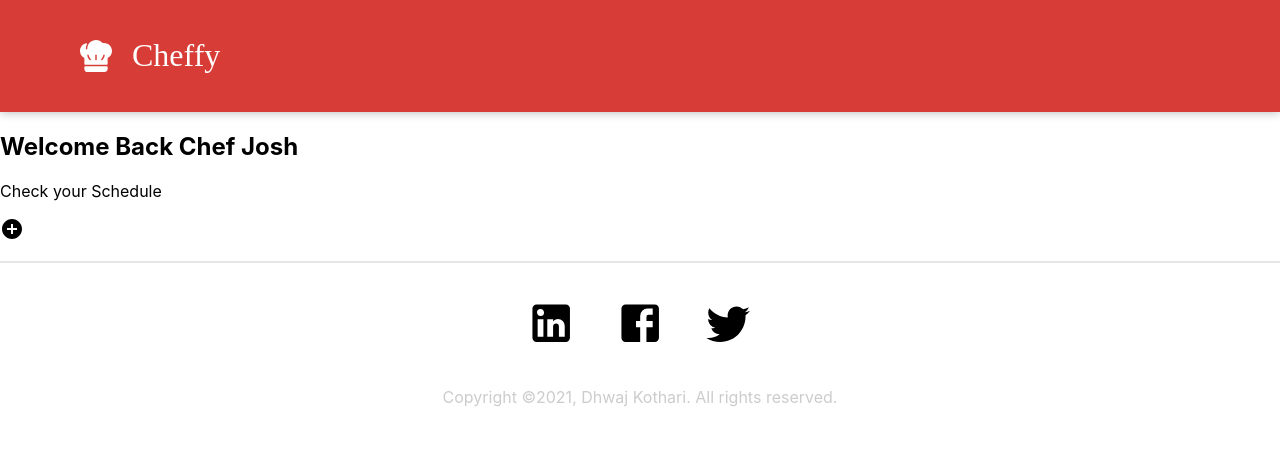
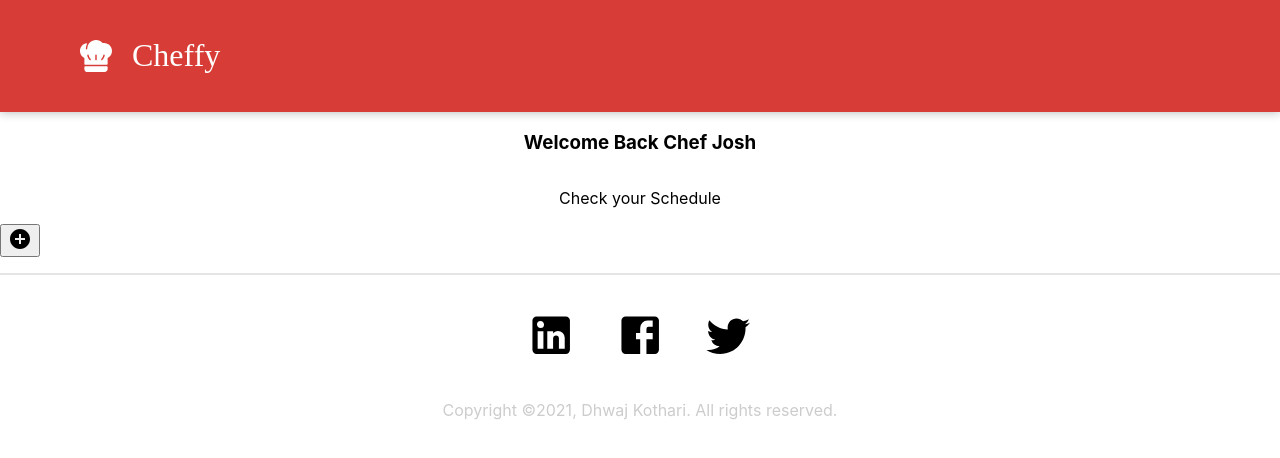
Before and after one commit to DhwajKothari/Cheffy, a React (Create React App) app in the folder cheffy/: page / in a window 1280 px wide. Shown: the top 458 px of the page. Built offline with nearby package versions, Linux system fonts and the light colour scheme.

Commit message:
Schedule task added

```diff
--- a/cheffy/src/App.js
+++ b/cheffy/src/App.js
@@ -6,31 +6,37 @@ import Intro from "./components/Intro/Intro";
 import Schedule from "./components/Schedule/Schedule";
 
 const App = (props) => {
+  const [AddOn, toggleOn] = React.useState(false)
   const [schedule, setSchedule] = React.useState([]);
   const addToSchedule = (work, date, endTime) => {
-    setSchedule((schedule) => {
-      schedule.push({
-        title: work,
-        startDate: date,
-        startTime: date,
-        endTime: endTime,
-
-      });
+    setSchedule((prevSchedule) => {
+      return [
+        ...prevSchedule,
+        {
+          title: work,
+          startDate: date,
+          startTime: date,
+          endTime: endTime,
+        },
+      ];
     });
-    console.log(schedule);
   };
   function addTask() {
-    return
-    <Calender addToSchedule={addToSchedule} />;
+    toggleOn(prev => !prev);
   }
+  React.useEffect(() => {
+    setSchedule([]);
+  }, []);
   return (
     <div className="App">
       <Header />
       <Intro />
-      <Schedule schedule={schedule} addTask={addTask}/>
+      <Schedule schedule={schedule} addTask={addTask} />
+      {AddOn ? <Calender addToSchedule={addToSchedule} /> : null}
       <Footer />
     </div>
   );
 };
 
+
 export default App;
--- a/cheffy/src/components/Calender/Calender.js
+++ b/cheffy/src/components/Calender/Calender.js
@@ -4,7 +4,6 @@ import enLocale from "date-fns/locale/en-US";
 import {
   DatePicker,
   TimePicker,
-  DateTimePicker,
   MuiPickersUtilsProvider,
 } from "@material-ui/pickers";
 import "./calender.css";
--- a/cheffy/src/components/Footer/footer.css
+++ b/cheffy/src/components/Footer/footer.css
@@ -2,8 +2,8 @@
   text-align: center;
   bottom: 0;
   width: 100%;
-  height: 3rem;
   margin-top: 1rem;
+  padding-bottom: 1rem;
 }
 .footerbar {
   height: 2;
--- /dev/null
+++ b/cheffy/src/components/Intro/Intro.css
@@ -0,0 +1,6 @@
+.introContainer{
+    display: flex;
+    align-items: center;
+    flex-direction: column;
+    margin-top: 0;
+}
--- a/cheffy/src/components/Intro/Intro.js
+++ b/cheffy/src/components/Intro/Intro.js
@@ -1,10 +1,11 @@
 import React from "react";
+import "./Intro.css";
 
 const Intro = (props) => {
   return (
-    <div>
-      <h2>Welcome Back Chef Josh</h2>
-      <p>Check your Schedule</p>
+    <div className="introContainer">
+      <h3 className="welcomeMsg">Welcome Back Chef Josh</h3>
+      <p className="welcomeMsgText">Check your Schedule</p>
     </div>
   );
 };
--- a/cheffy/src/components/Schedule/Schedule.js
+++ b/cheffy/src/components/Schedule/Schedule.js
@@ -4,14 +4,15 @@ import AddCircleIcon from "@material-ui/icons/AddCircle";
 import "./schedule.css";
 
 const Schedule = (props) => {
-  return (
+    return (
     <div className="scheduleContainer">
       {props.schedule.map((task, index) => {
-        return <ScheduleTask task={task} id={index} />;
+        return <ScheduleTask task={task} id={index} key={index} />;
       })}
-      <div className="btn" onClick={props.addTask}>
+      {/* {console.log(props.schedule)} */}
+      <button className="btn" onClick={props.addTask}>
         <AddCircleIcon />
-      </div>
+      </button>
     </div>
   );
 };
--- a/cheffy/src/components/Schedule/ScheduleTask.js
+++ b/cheffy/src/components/Schedule/ScheduleTask.js
@@ -1,15 +1,22 @@
 import React from 'react'
+import { format } from "date-fns";
+import "./scheduleTask.css"
 
 const ScheduleTask = (props) => {
+
+    let date = format(props.task.startDate, "dd-MM-yyyy");
+    let startTime = format(props.task.startTime, "hh:mm aaa");
+    let endTime = format(props.task.endTime, "hh:mm aaa");
+
     return (
       <div className="task">
+        <div className="taskDate">
+          <h4>{date}</h4>
+        </div>
         <p>{props.task.title}</p>
-        <div className="taskDate">
-          <p>{props.task.startDate}</p>
-        </div>
         <div className="taskTime">
-          <p>{props.task.startTime}</p>
-          <p>{props.task.endTime}</p>
+          <p>{"Start Time: " + startTime}</p>
+          <p>{"End Time: " + endTime}</p>
         </div>
       </div>
     );
--- a/cheffy/src/components/Schedule/schedule.css
+++ b/cheffy/src/components/Schedule/schedule.css
@@ -0,0 +1,3 @@
+.btn{
+
+}
--- /dev/null
+++ b/cheffy/src/components/Schedule/scheduleTask.css
@@ -0,0 +1,6 @@
+.taskTime{
+    flex-direction: row;
+}
+.taskDate h4{
+    font-family: ;
+}
```
